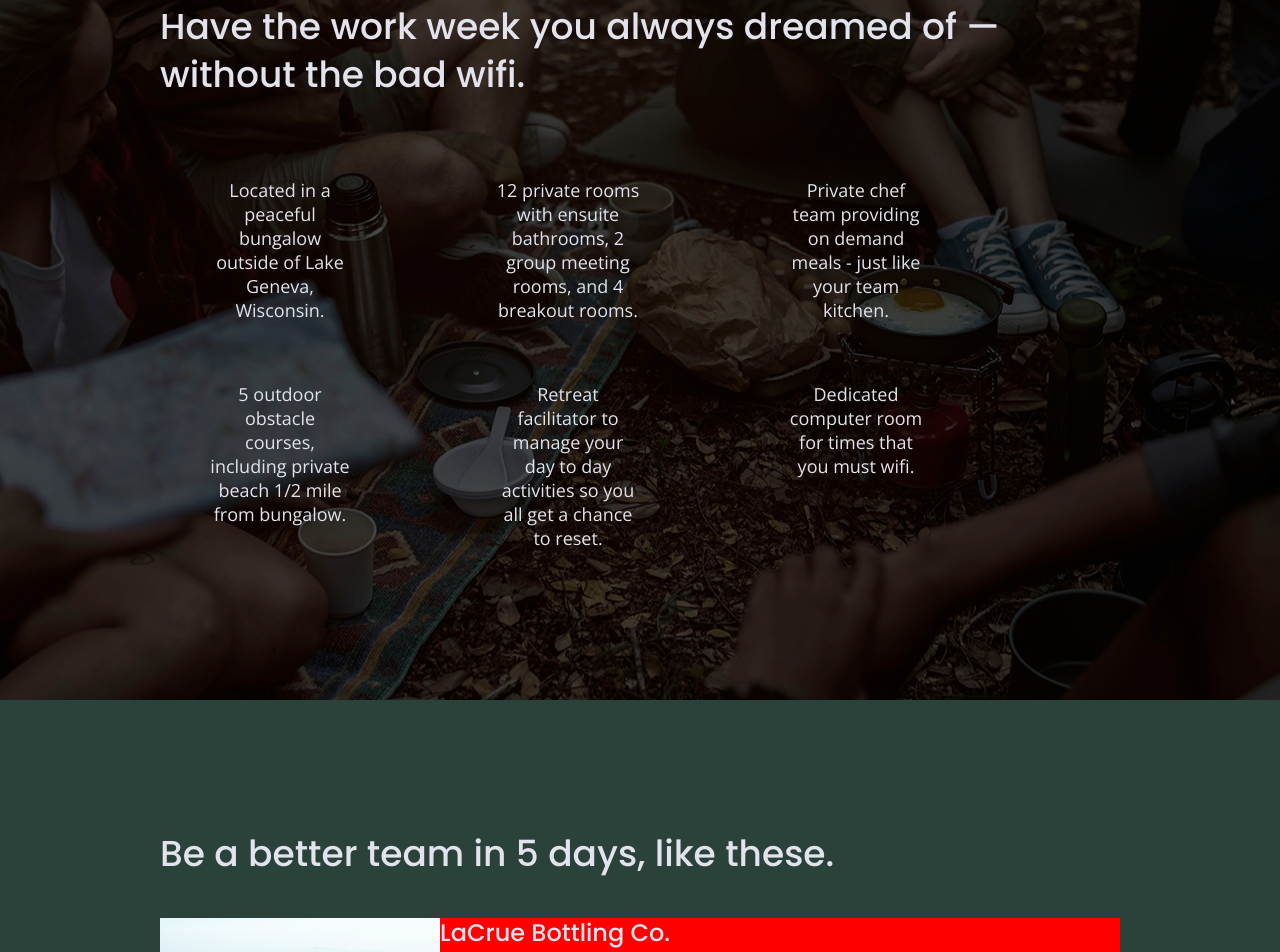
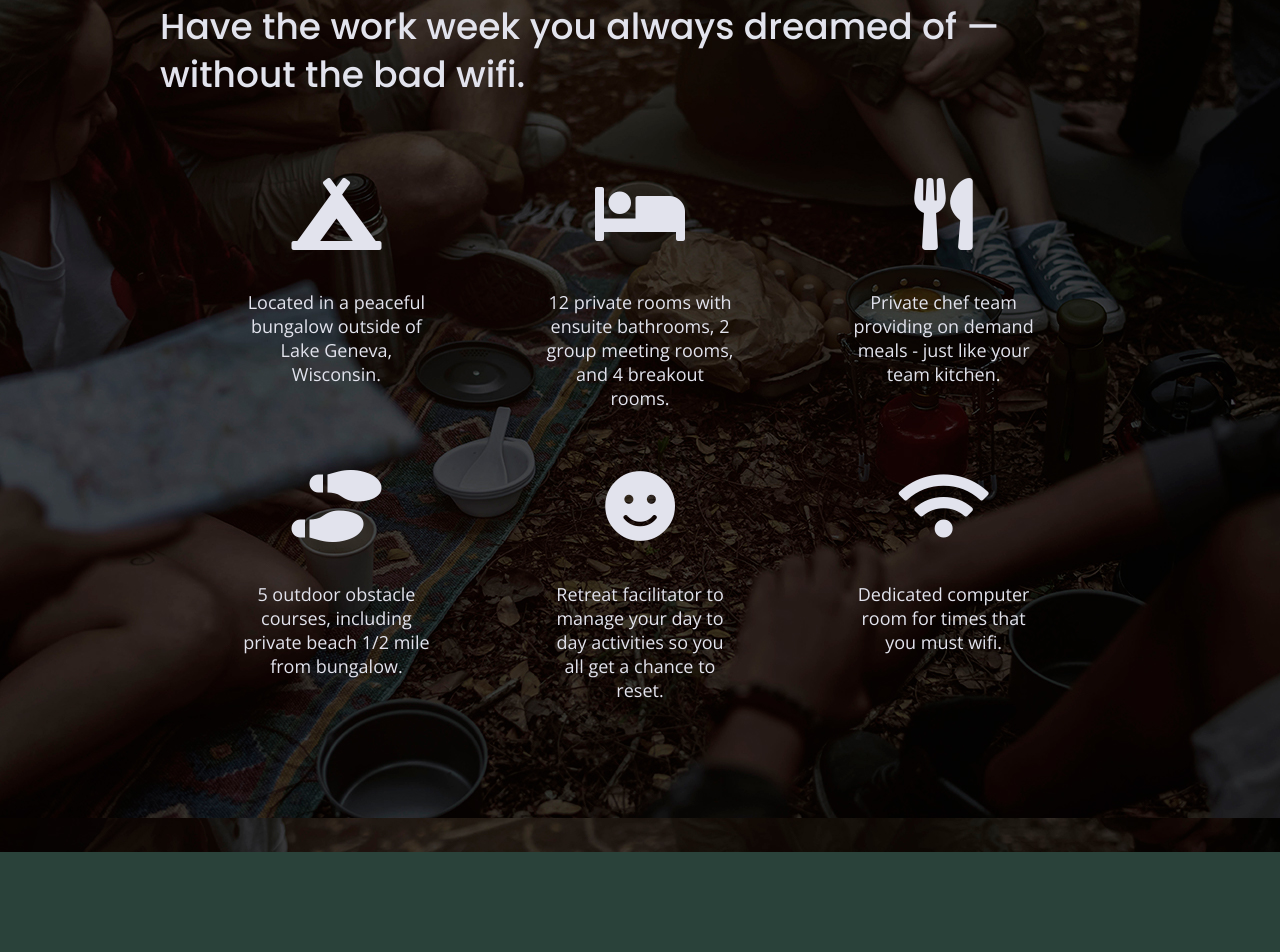
Before and after one commit to JenKP/crw-unplugged, a website built with Parcel: page index.html in a window 1280 px wide. Shown: the part 1074-2026 px from the top of the page. Built offline with nearby package versions, Linux system fonts and the light colour scheme.

Commit message:
Added font icons to homepage

```diff
--- a/css/main.css
+++ b/css/main.css
@@ -314,15 +314,21 @@ input[type=button] {
 }
 
 .features article {
-  width: 63%;
+  width: 62%;
   margin: 30px 0;
+}
+
+.features i {
+  font-size: 3.75em;
+  margin-bottom: 40px;
 }
 
 .features .features-items {
   display: flex;
   justify-content: center;
   flex-flow: row wrap;
-  padding: 20px 0 20px 0;
+  padding: 20px;
+  text-align: center;
 }
 
 /* Reviews */
@@ -561,18 +567,18 @@ aside .content-wrapper .form {
 
 .features article {
   display: flex;
-  flex-flow: row wrap;
-  justify-items: flex-start;
-  width: 500px;
-  flex-basis: 40%;
-  text-align: center;
+  flex-flow: column wrap;
+  justify-items: center;
+  align-items: center;
+  flex-basis: 50%;
+}
 
+.features i {
+  font-size: 4.5em;
 }
 
 .features .features-item-description {
-  flex-flow: row wrap;
-  justify-items: flex-start;
-  width: 50%;
+  width: 62%;
 }
 
 
@@ -719,7 +725,11 @@ width: 33%;
 }
 
 .features article {
-flex-basis: 30%;
+flex-basis: 33%;
+}
+
+.features i {
+  font-size: 4.5em;
 }
 
 
--- a/index.html
+++ b/index.html
@@ -18,9 +18,10 @@
 
   <link rel="stylesheet" href="css/normalize.css">
   <link rel="stylesheet" href="css/main.css">
+  <!-- FontAwesome CDN version 5.5 -->
+  <link rel="stylesheet" href="https://use.fontawesome.com/releases/v5.5.0/css/all.css" integrity="sha384-B4dIYHKNBt8Bc12p+WXckhzcICo0wtJAoU8YZTY5qE0Id1GSseTk6S+L3BlXeVIU" crossorigin="anonymous">
   <!-- Google Fonts -->
   <link href="https://fonts.googleapis.com/css?family=Open+Sans:400,700|Poppins:500,700" rel="stylesheet">
-
   <meta name="theme-color" content="#fafafa">
 </head>
 
@@ -85,27 +86,27 @@
 
             <div class="features-items">
             <article>
-                <p class="fontawesome-icon"></p>
+                <i class="fas fa-campground"></i>
                 <p class="features-item-description">Located in a peaceful bungalow outside of Lake Geneva, Wisconsin.</p>
             </article>
             <article>
-                <p class="fontawesome-icon"></p>
+                <i class="fas fa-bed"></i>
                 <p class="features-item-description">12 private rooms with ensuite bathrooms, 2 group meeting rooms, and 4 breakout rooms.</p>
             </article>
             <article>
-                <p class="fontawesome-icon"></p>
+                <i class="fas fa-utensils"></i>
                 <p class="features-item-description">Private chef team providing on demand meals - just like your team kitchen.</p>
             </article>
             <article>
-                <p class="fontawesome-icon"></p>
+                <i class="fas fa-shoe-prints"></i>
                 <p class="features-item-description">5 outdoor obstacle courses, including private beach 1/2 mile from bungalow.</p>
             </article>
             <article>
-                <p class="fontawesome-icon"></p>
+                <i class="fas fa-smile"></i>
                 <p class="features-item-description">Retreat facilitator to manage your day to day activities so you all get a chance to reset.</p>
             </article>
             <article>
-                <p class="fontawesome-icon"></p>
+                <i class="fas fa-wifi"></i>
                 <p class="features-item-description">Dedicated computer room for times that you must wifi.</p>
             </article>
             </div>
```
Also changed, not shown: about/index.html (+3 -0 lines), faq/index.html (+2 -0 lines).
